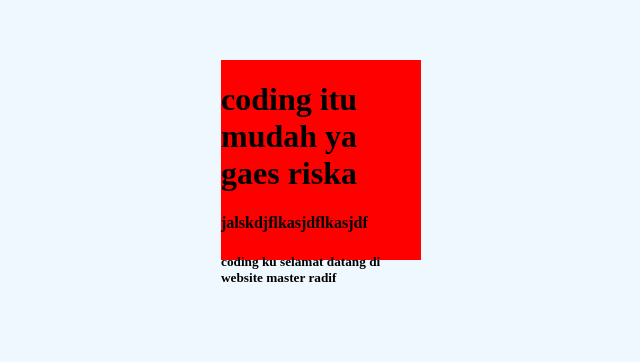
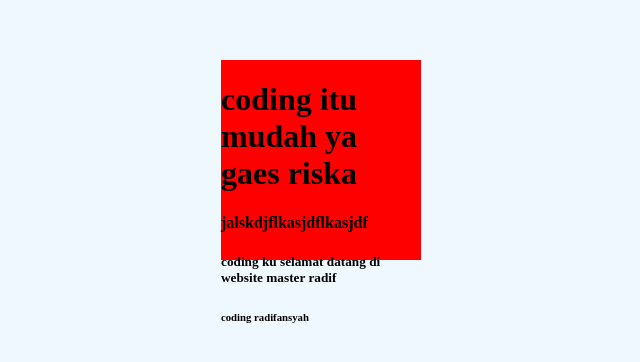
Before and after one commit to akunremote/colaborasi-uncp, a plain HTML site: page index1.html in a window 1280 px wide. Shown: the part 240-602 px from the top of the page, 319-959 px from the left. Drawn offline with Linux system fonts and the light colour scheme.

Commit message:
menambahkan heading baru

```diff
--- a/index1.html
+++ b/index1.html
@@ -104,6 +104,7 @@ img {
          <h1>coding itu mudah ya gaes riska</h1>
          <h4>jalskdjflkasjdflkasjdf</h4>
          <h5>coding ku selamat datang di website master radif</h5>
+         <h6>coding radifansyah</h6>
         </div>
     </div>
 </body>
```
